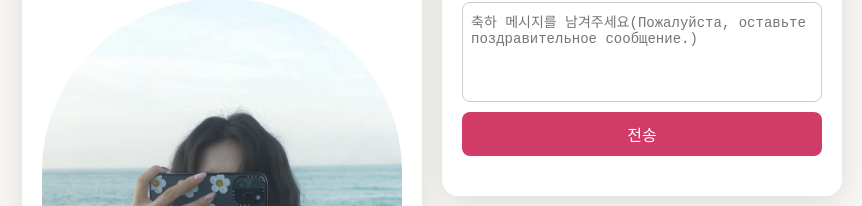
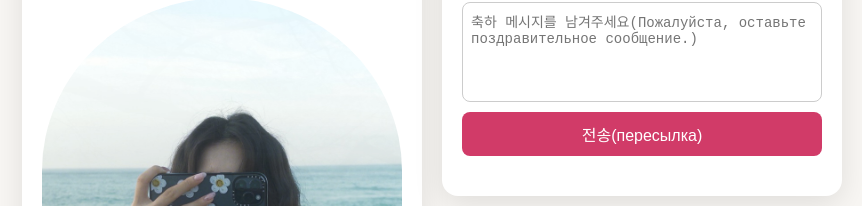
Before and after one commit to qoalstn44/happy_birthday, a website: page index.html in a window 1280 px wide. Shown: the part 122-328 px from the top of the page, without its empty margins (208-1070 px from the left). Drawn offline with nearby package versions, Linux system fonts and the light colour scheme; no server answers.

Commit message:
전송 러시아어 추가

```diff
--- a/index.html
+++ b/index.html
@@ -201,7 +201,7 @@
         <form id="guest-form">
           <input type="text" id="guest-name" placeholder="이름(имя)" required>
           <textarea id="guest-message" placeholder="축하 메시지를 남겨주세요(Пожалуйста, оставьте поздравительное сообщение.)" required></textarea>
-          <button type="submit">전송</button>
+          <button type="submit">전송(пересылка)</button>
         </form>
         <div class="guestbook-entries" id="entries"></div>
       </div>
```
